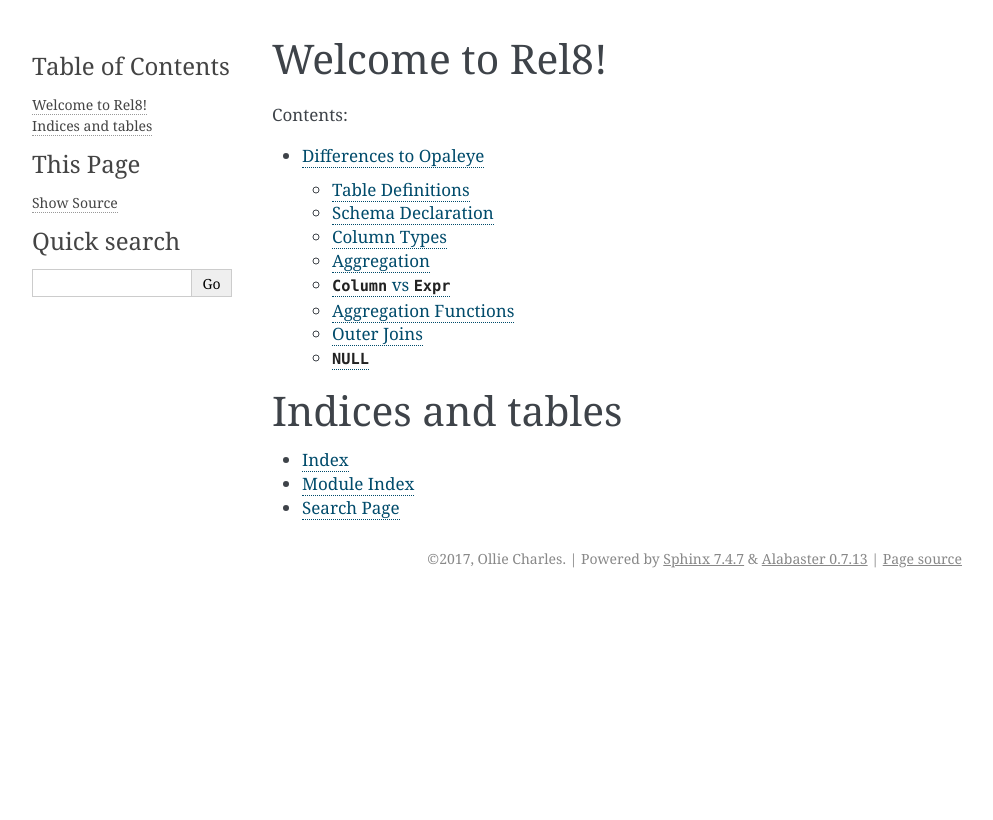
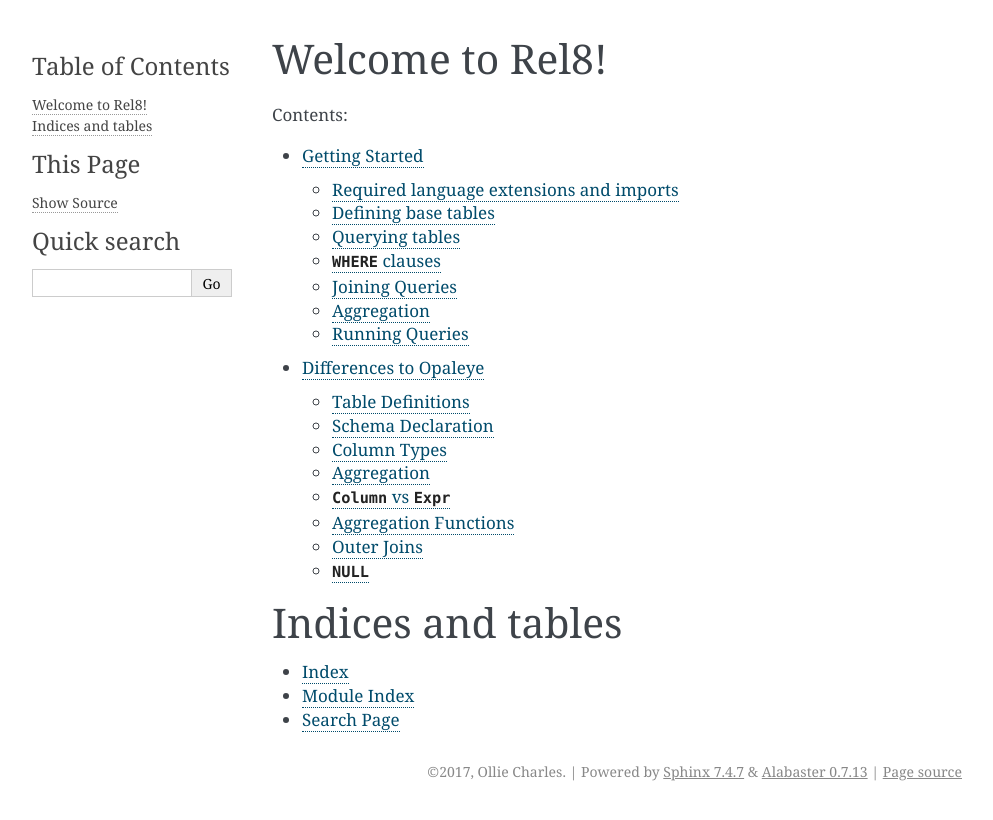
Before and after one commit to circuithub/rel8, a Sphinx documentation site: the page built from docs/index.rst, in a window 1280 px wide. Shown: the top 820 px of the page, without its empty margins (148-1141 px from the left). Built offline with Sphinx 7.4.7, drawn with Linux system fonts in a browser that asks for light colours; some of the changed lines change nothing that is shown.

Commit message:
Move tutorial documentation into Read the Docs

```diff
--- a/docs/index.rst
+++ b/docs/index.rst
@@ -5,6 +5,7 @@
    :maxdepth: 2
    :caption: Contents:
 
+   tutorial
    differences
 
 
--- /dev/null
+++ b/docs/tutorial.rst
@@ -0,0 +1,290 @@
+Getting Started
+===============
+
+Welcome to Rel8!
+
+Rel8 is a library that builds open the fantastic `Opaleye
+https://hackage.haskell.org/package/opaleye>`_ library to query databases, and
+provides a slightly alternative API. The main objectives of Rel8 are:
+
+* *Conciseness*: Users using Rel8 should not need to write boiler-plate code. By
+  using expressive types, we can provide sufficient information for the compiler
+  to infer code whenever possible.
+
+* *Inferrable*: Despite using a lot of type level magic, it should never be a
+  requirement that the user must provide a type signature to allow a program to
+  compile.
+
+* *Compatible*: Rel8 tries to use the existing Opaleye API as much as possible.
+
+Now, let's dive in and see an example of a program using Rel8.
+
+
+Required language extensions and imports
+----------------------------------------
+
+::
+
+  { -# LANGUAGE Arrows, DataKinds, DeriveGeneric, FlexibleInstances,
+                MultiParamTypeClasses, OverloadedStrings #- }
+
+  import Control.Applicative
+  import Control.Arrow
+  import Rel8
+
+To use Rel8, you will need a few language extensions:
+
+* ``Arrows`` is necessary to use ``proc`` notation - similar to ``do`` notation
+  for monads. As with Opaleye, Rel8 uses arrows to guarantee queries are valid.
+
+* ``DataKinds`` is used to promote values to the type level when defining
+  table/column metadata.
+
+* ``DeriveGeneric`` is used to automatically derive functions from schema
+  information.
+
+The other extensions can be considered as "necessary evil" to provide the type
+system extensions needed by Rel8.
+
+
+Defining base tables
+--------------------
+
+In order to query a database of existing tables, we need to let Rel8 know
+about these tables, and the schema for each table. This is done by defining a
+Haskell *record* for each table in the database. These records should have a
+type of the form ``C f name hasDefault t``. Let's see how that looks with some
+example tables::
+
+  data Part f = Part
+    { partId     :: C f "PID" 'HasDefault' Int
+    , partName   :: C f "PName" 'NoDefault' String
+    , partColor  :: C f "Color" 'NoDefault' Int
+    , partWeight :: C f "Weight" 'NoDefault' Double
+    , partCity   :: C f "City" 'NoDefault' String
+    } deriving (Generic)
+
+  instance BaseTable Part where tableName = "part"
+  instance Table (Part Expr) (Part QueryResult)
+
+The ``Part`` table has 5 columns, each defined with the ``C f ..`` pattern. For
+each column, we are specifying:
+
+1. The column name.
+2. Whether or not this column has a default value when inserting new rows. In
+   this case ``partId`` does, as this is an auto-incremented primary key managed
+   by the database.
+3. The type of the column.
+
+After defining the table, we finally need to make instances of ``BaseTable`` and
+``Table`` so Rel8 can query this table. By using ``deriving (Generic)``, we
+simply need to write ``instance BaseTable Part where tableName = "part"``. The
+``Table`` instance demonstrates that a ``Part Expr`` value can be selected from
+the database as ``Part QueryResult``.
+
+
+Querying tables
+---------------
+
+With tables defined, we are now ready to write some queries. All ``BaseTable`` s
+give rise to a query - the query of all rows in that table::
+
+  allParts :: O.Query (Part Expr)
+  allParts = queryTable
+
+Notice the type of ``allParts`` specifies that we're working with ``Part Expr``.
+This means that the contents of the ``Part`` record will contain expressions -
+one for each column in the table. As ``O.Query`` is a ``Functor``, we can derive
+a new query for all part cities in the database::
+
+  allPartCities :: O.Query (Expr String)
+  allPartCities = partCity <$> allParts
+
+Now we have a query containing just one column - expressions of type ``String``.
+
+``WHERE`` clauses
+-----------------
+
+Usually when we are querying database, we are querying for subsets of
+information. In SQL, we apply predicates using ``WHERE`` - and Rel8 supports
+this too, in two forms.
+
+Firstly, we can use ``filterQuery``, similar to how we would use ``filter``::
+
+  londonParts :: O.Query (Part Expr)
+  londonParts = filterQuery (\p -> partCity p ==. "London") allParts
+
+``filterQuery`` takes a function from rows in a query to a predicate. In this
+case we can use ``==.`` to compare to expressions for equality. On the left,
+``partCity p :: Expr String``, and on the right ``"London" :: Expr String``
+(the literal string ``London``).
+
+Alternatively, we can use ``where_`` with arrow notation, which is similar to
+using ``guard`` with ``MonadPlus``::
+
+  heavyParts :: O.Query (Part Expr)
+  heavyParts = proc _ -> do
+    part <- queryTable -< ()
+    where_ -< partWeight part >. 5
+    returnA -< part
+
+Joining Queries
+---------------
+
+Rel8 supports joining multiple queries into one, in a few different ways.
+
+Products and Inner Joins
+^^^^^^^^^^^^^^^^^^^^^^^^
+
+We can take the product of two queries - each row of the first query paired with
+each row of the second query - by sequencing queries inside a ``O.Query``. Let's
+introduce another table::
+
+  data Supplier f = Supplier
+    { supplierId :: C f "SID" HasDefault Int
+    , supplierName :: C f "SName" NoDefault String
+    , supplierStatus :: C f "Status" NoDefault Int
+    , supplierCity :: C f "City" NoDefault String
+    } deriving (Generic)
+
+  instance BaseTable Supplier where tableName = "supplier"
+  instance Table (Supplier Expr) (Supplier QueryResult)
+
+We can take the product of all parts paired against all suppliers by simplying
+selecting from both tables and returning a tuple::
+
+  allPartsAndSuppliers :: O.Query (Part Expr, Supplier Expr)
+  allPartsAndSuppliers = proc _ -> do
+    part <- queryTable -< ()
+    supplier <- queryTable -< ()
+    returnA -< (part, supplier)
+
+We could write this a little more succinctly using using the ``Applicative``
+instance for ``O.Query``, as ``<*>`` corresponds to products::
+
+  allPartsAndSuppliers2 :: O.Query (Part Expr, Supplier Expr)
+  allPartsAndSuppliers2 = liftA2 (,) queryTable queryTable
+
+In both queries, we've used ``queryTable`` to select the necessary rows.
+``queryTable`` is overloaded, but by knowing the type of rows to select, it will
+change which table it queries from.
+
+We can combine products with the techniques we've just seen in order to produce
+the inner join of two tables. For example, here is a query to pair up each part
+with all suppliers in the same city::
+
+  partsAndSuppliers :: Query (Part Expr, Supplier Expr)
+  partsAndSuppliers =
+    filterQuery
+      (\(part, supplier) -> partCity part ==. supplierCity supplier)
+      allPartsAndSuppliers
+
+Left Joins
+^^^^^^^^^^
+
+The previous query gave us parts with /at least one/ supplier in the same city.
+If a part has no suppliers in the same city, it will be omitted from the
+results. But what if we needed this information? In SQL we can capture this with
+a ``LEFT JOIN``, and Rel8 supports this.
+
+Left joins can be introduced with the ``leftJoin``, which takes two queries, or
+using arrow notation with ``leftJoinA``. Let's look at the latter, as it is
+often more concise::
+
+  partsAndSuppliersLJ :: Query (Part Expr, MaybeTable (Supplier Expr))
+  partsAndSuppliersLJ = proc _ -> do
+    part <- queryTable -< ()
+    maybeSupplier
+      <- leftJoinA queryTable
+      -< \supplier -> partCity part ==. supplierCity supplier
+    returnA -< (part, maybeSupplier)
+
+This is a little different to anything we've seen so far, so let's break it
+down. ``leftJoinA`` takes as its first argument the query to join in. In this
+case we just use ``queryTable`` to select all supplier rows. ``LEFT JOIN`` s also
+require a predicate, and we supply this as *input* to ``leftJoinA``. The input
+is itself a function, a function from rows in the to-be-joined table to
+booleans. Notice that in this predicate, we are free to refer to tables and
+columns already in the query (as ``partCity part`` is not part of the supplier
+table).
+
+Left joins themselves can be filtered, as they are just another query. However,
+the results of a left join are wrapped in ``MaybeTable``, which indicates that
+*all* of the columns in this table might be ``null``, if the join failed to
+match any rows. We can use this information with our ``partsAndSuppliersLJ``
+query to find parts where there are no suppliers in the same city::
+
+  partsWithoutSuppliersInCity :: Query (Part Expr)
+  partsWithoutSuppliersInCity = proc _ -> do
+    (part, maybeSupplier) <- partsAndSuppliersLJ -< ()
+    where_ -< isNull (maybeSupplier $? supplierId)
+    returnA -< part
+
+We are filtering our query for suppliers where the id is null. Ordinarily this
+would be a type error - we declared that ``supplierId`` contains ``Int``, rather
+than ``Maybe Int``. However, because suppliers come from a left join, when we
+project out from ``MaybeTable`` *all* columns become nullable. It may help to
+think of ``($?)`` as having the type:::
+
+  ($?) :: (a -> Expr b) -> MaybeTable a -> Expr (Maybe b)
+
+though in Rel8 we're a little bit more general.
+
+
+Aggregation
+-----------
+
+To aggregate a series of rows, use the ``aggregate`` query transform.
+``aggregate`` takes a ``Query`` that returns any ``AggregateTable`` as a result.
+``AggregateTable`` s are like ``Tables``, except that all expressions describe a
+way to aggregate data. While tuples are instances of ``AggregateTable``, it's
+recommended to introduce new data types to represent aggregations for clarity.
+
+As an example of aggregation, let's start with a table modelling all users in
+our application::
+
+  data User f = User
+    { userId :: Col f "id" 'HasDefault Int64
+    , userLastLoggedIn :: Col f "last_logged_in_at" 'NoDefault UTCTime
+    , userType :: Col f "user_type" 'NoDefault Text
+    } deriving (Generic)
+
+  instance Table (User Expr) (User QueryResult)
+  instance BaseTable User where tableName = "users"
+
+We would like to aggregate over this table, grouped by user type, learning how
+many users we have and the latest login time in that group. First, let's
+introduce a record to easily be able to refer to this data::
+
+  data UserInfo f = UserInfo
+    { userCount :: Anon f Int64
+    , latestLogin :: Anon f UTCTime
+    , uType :: Anon f Text
+    } deriving (Generic)
+
+  instance AggregateTable (UserInfo Aggregate) (UserInfo Expr)
+  instange Table (UserInfo Expr) (UserInfo QueryResult)
+
+This record is defined in a similar pattern to tables we've seen previously,
+but this time we're using the ``Anon`` decorator, rather than ``C``. ``Anon``
+can be used for tables that aren't base tables, and means we don't have to
+provide metadata about the column name and whether or not it has a default
+value. In this case, ``UserInfo`` doesn't model a base table, it models a
+derived table.
+
+Also, notice that we derived a new type class instance that we haven't seen yet.
+``UserInfo`` will be used with ``Aggregate`` expressions, and the
+``AggregateTable`` instance states we can aggregate the ``UserInfo`` data type.
+
+With this, aggregation can be written as a concise query::
+
+  userInfo :: Query (UserInfo Expr)
+  userInfo = aggregate $ proc _ -> do
+    user <- queryTable -< ()
+    returnA -< UserInfo { userCount = count (userId user)
+                        , latestLogin = max (userLastLoggedIn user)
+                        , uType = groupBy (userType user)
+                        }
+
+Running Queries
+---------------
```
Also changed, not shown: 1 other file.
